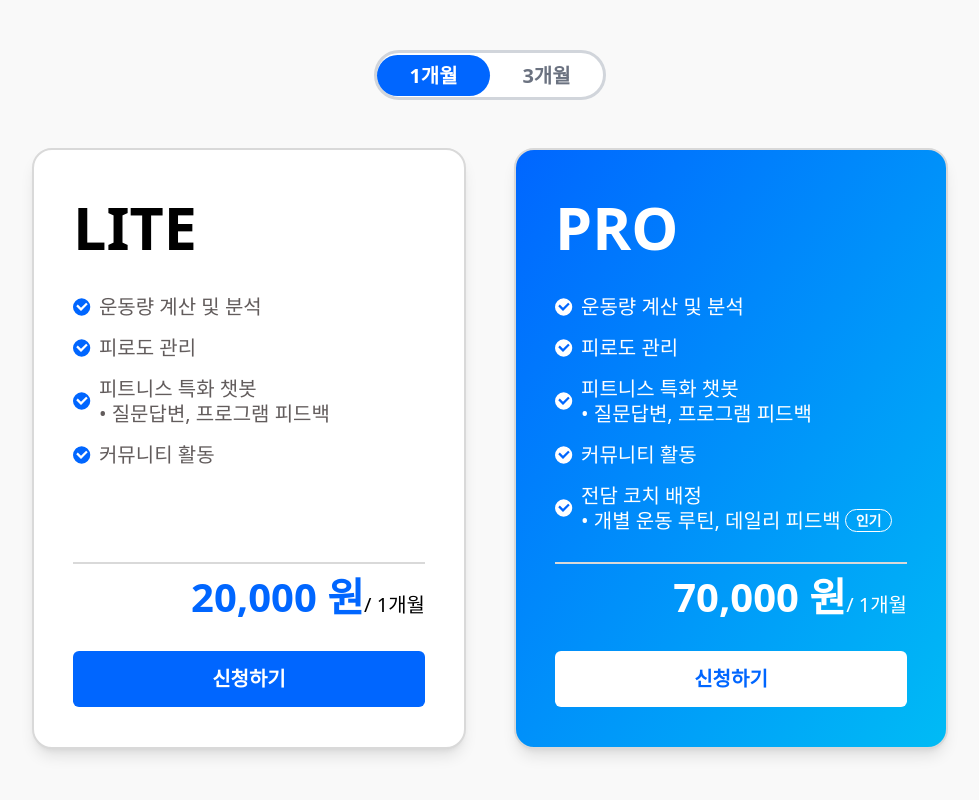
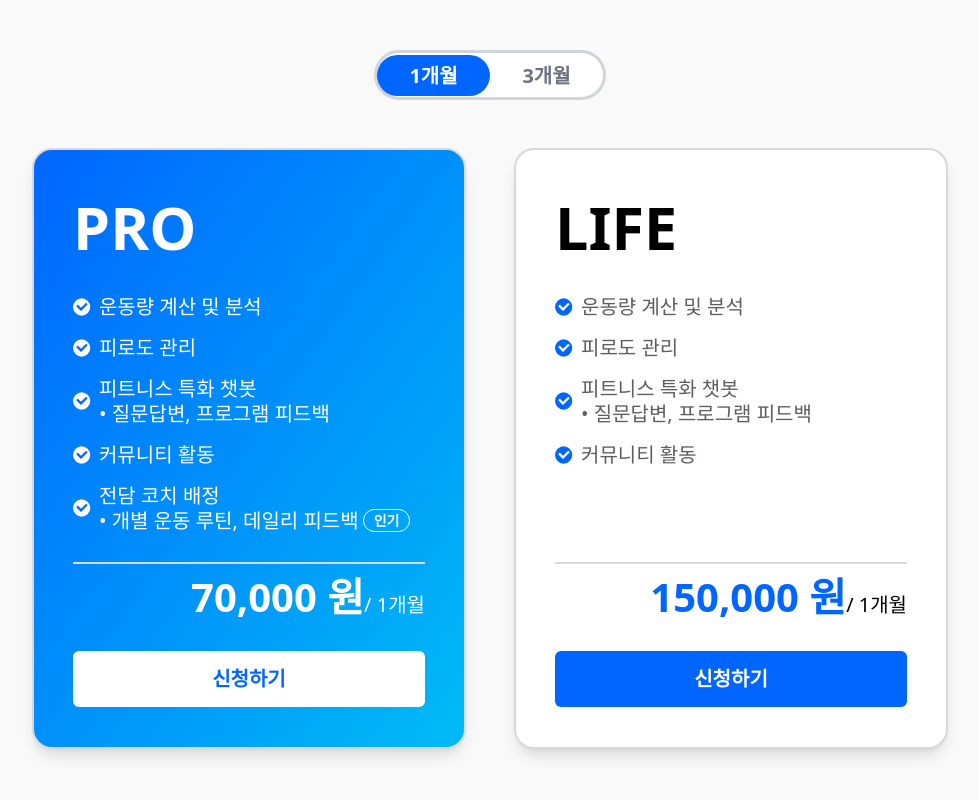
Before and after one commit to BoostPerformance/fitculator-io, a Next.js app: page / in a window 1280 px wide. Shown: the part 6157-6957 px from the top of the page, without its empty margins (150-1129 px from the left). Built offline with nearby package versions, Linux system fonts and the light colour scheme.

Commit message:
Lite제품을 Life로  변경

```diff
--- a/src/components/products.tsx
+++ b/src/components/products.tsx
@@ -30,22 +30,6 @@ const Product = () => {
 
       <div className="flex flex-row h-auto gap-[3rem] sm:flex-col">
         <ProductItem
-          title="LITE"
-          descriptions={[
-            '운동량 계산 및 분석',
-            '피로도 관리',
-            <>
-              <div>피트니스 특화 챗봇</div>
-              <div>• 질문답변, 프로그램 피드백</div>
-            </>,
-            '커뮤니티 활동',
-          ]}
-          price={20000}
-          perMonth="1개월"
-          selectedPeriod={selectedPeriod}
-        />
-
-        <ProductItem
           title="PRO"
           descriptions={[
             '운동량 계산 및 분석',
@@ -77,6 +61,21 @@ const Product = () => {
           pro
           selectedPeriod={selectedPeriod}
         />
+        <ProductItem
+          title="LIFE"
+          descriptions={[
+            '운동량 계산 및 분석',
+            '피로도 관리',
+            <>
+              <div>피트니스 특화 챗봇</div>
+              <div>• 질문답변, 프로그램 피드백</div>
+            </>,
+            '커뮤니티 활동',
+          ]}
+          price={150000}
+          perMonth="1개월"
+          selectedPeriod={selectedPeriod}
+        />
       </div>
     </div>
   );
```
